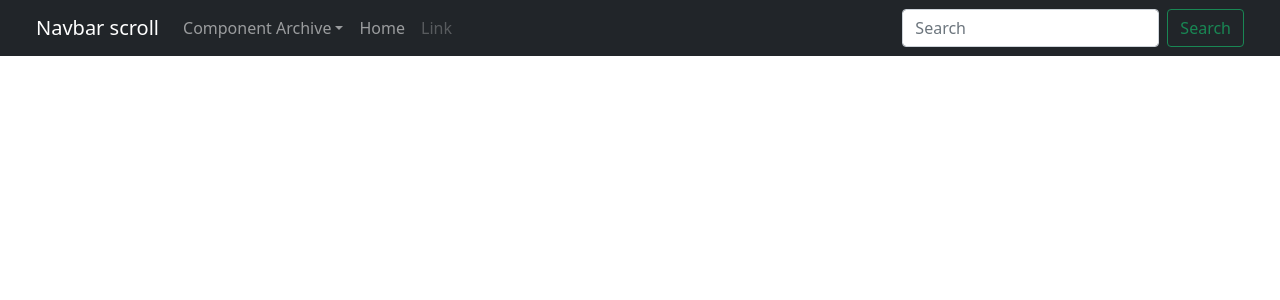
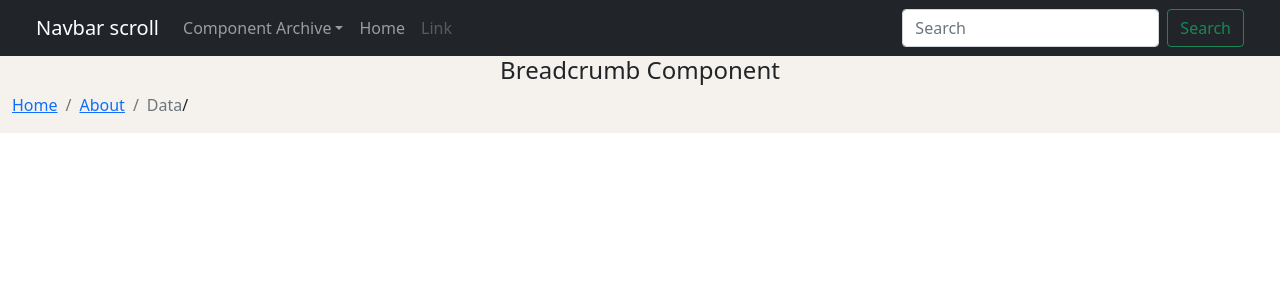
Before and after one commit to osmanforhad/react-js-components, a React (Create React App) app: page /bred-crumb in a window 1280 px wide. Shown: the top 300 px of the page. Built offline with nearby package versions, Linux system fonts and the light colour scheme.

Commit message:
working with Breadcrumb component concept

```diff
--- /dev/null
+++ b/src/components/breadcrumb-component/BreadcrumbComponent.js
@@ -0,0 +1,21 @@
+import React, { Component, Fragment } from "react";
+import { Breadcrumb } from "react-bootstrap";
+
+class Breadcrumbcomponent extends Component {
+  render() {
+    return (
+      <Fragment>
+        <h4 className="text-center">Breadcrumb Component</h4>
+        <Breadcrumb>
+          <Breadcrumb.Item href="#">Home</Breadcrumb.Item>
+          <Breadcrumb.Item href="https://getbootstrap.com/docs/4.0/components/breadcrumb/">
+            About
+          </Breadcrumb.Item>
+          <Breadcrumb.Item active>Data</Breadcrumb.Item>/{" "}
+        </Breadcrumb>
+      </Fragment>
+    );
+  }
+}
+
+export default Breadcrumbcomponent;
--- a/src/components/common/TopNav.js
+++ b/src/components/common/TopNav.js
@@ -5,6 +5,7 @@ import AcordionComponent from "../accordion-component/AcordionComponent";
 import AlertComponentasWarning from "../alert-component/AlertComponentasWarning";
 import Successalertcomponent from "../alert-component/SuccessAlertComponent";
 import Bandagecomponent from "../badage-component/BandageComponent";
+import BreadcrumbComponent from "../breadcrumb-component/BreadcrumbComponent";
 import CardComponent from "../card-component/CardComponent";
 import Offcanvas from "../card-component/OffCanvas";
 import Navigation from "../navigation/Navigation";
@@ -26,6 +27,7 @@ class TopNav extends Component {
               element={<AlertComponentasWarning />}
             />
             <Route path="/success-alert" element={<Successalertcomponent />} />
+            <Route path="/bred-crumb" element={<BreadcrumbComponent />} />
           </Routes>
         </Router>
       </Fragment>
--- a/src/components/navigation/Navigation.js
+++ b/src/components/navigation/Navigation.js
@@ -49,6 +49,9 @@ class Navigation extends Component {
                   <NavDropdown.Item as={Link} to="/success-alert">
                     Success Alert
                   </NavDropdown.Item>
+                  <NavDropdown.Item as={Link} to="/bred-crumb">
+                    Breadcrumb
+                  </NavDropdown.Item>
                   <NavDropdown.Divider />
                   <NavDropdown.Item>Something else here</NavDropdown.Item>
                 </NavDropdown>
```
